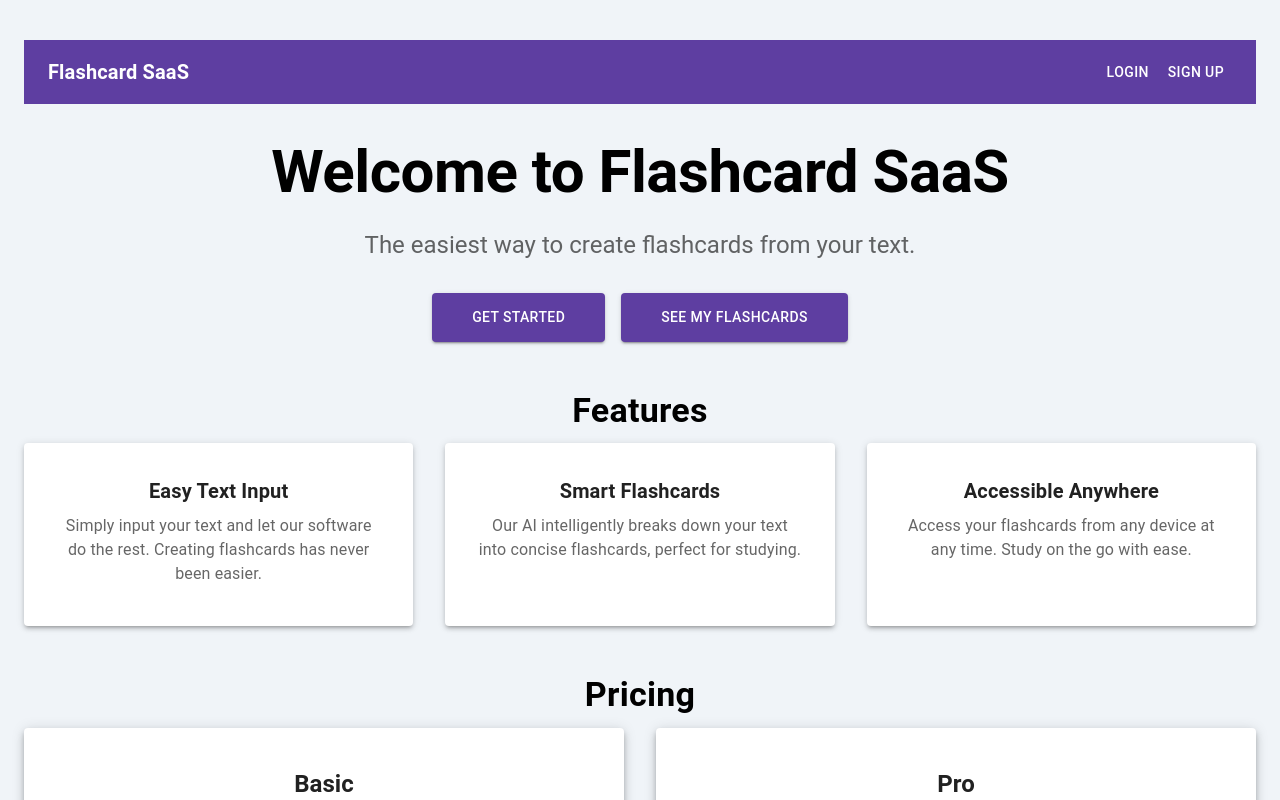
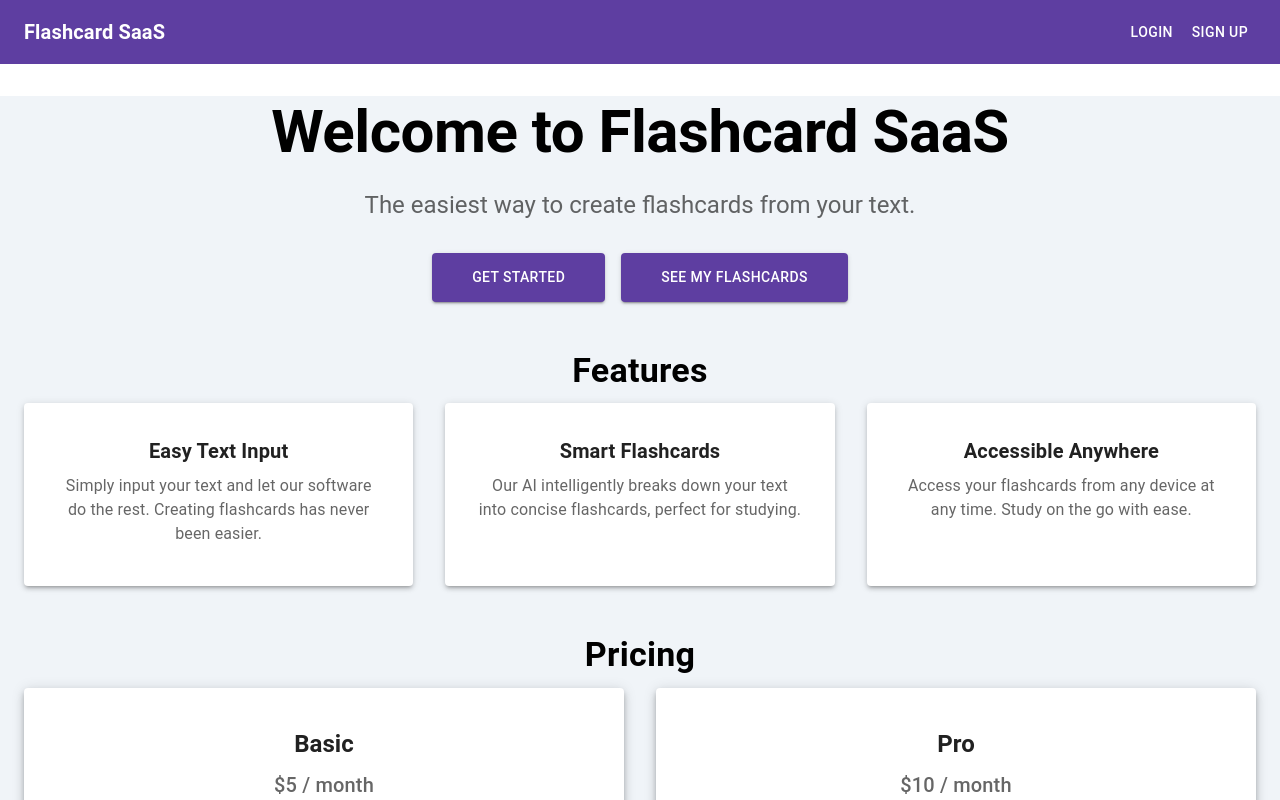
Before and after one commit to ismailperachaprogramming/ai-flashcards-sass, a Next.js app: page / in a window 1280 px wide. Shown: the top 800 px of the page. Built offline with nearby package versions, Linux system fonts and the light colour scheme; no server answers.

Commit message:
navbar homepage fix

```diff
--- a/app/generate/page.js
+++ b/app/generate/page.js
@@ -8,11 +8,11 @@ import { db } from "@/firebase"
 import { createTheme, ThemeProvider } from '@mui/material/styles'
 import Link from 'next/link'
 
-// Define the royal purple theme
+
 const theme = createTheme({
   palette: {
     primary: {
-      main: '#7851A9', // Royal Purple
+      main: '#7851A9',
     },
     secondary: {
       main: '#f1f1f1',
--- a/app/page.js
+++ b/app/page.js
@@ -25,7 +25,7 @@ export default function Home() {
     }
 
     const stripe = await getStripe()
-    const {error} = await stripe.redirectToCheckout({
+    const { error } = await stripe.redirectToCheckout({
       sessionId: checkoutSessionJson.id,
     })
 
@@ -36,13 +36,13 @@ export default function Home() {
 
   return (
     <CustomSWRConfig>
-      <Container maxWidth="xl" sx={{ bgcolor: '#f0f4f8', minHeight: '100vh', py: 5 }}>
       <Head>
         <title>Flashcard SaaS</title>
         <meta name="description" content="Create flashcards from your text" />
       </Head>
 
-        <AppBar position="static" sx={{ bgcolor: '#5e3ea1', boxShadow: 'none', mb: 4 }}>
+      {/* AppBar placed outside of the Container to extend its width */}
+      <AppBar position="static" sx={{ bgcolor: '#5e3ea1', boxShadow: 'none' }}>
         <Toolbar>
           <Typography variant="h6" sx={{ flexGrow: 1, fontWeight: 'bold' }}>Flashcard SaaS</Typography>
           <SignedOut>
@@ -55,6 +55,7 @@ export default function Home() {
         </Toolbar>
       </AppBar>
 
+      <Container maxWidth="xl" sx={{ bgcolor: '#f0f4f8', minHeight: '100vh', py: 0 }}>
         <Box textAlign="center" sx={{ my: 4 }}>
           <Typography variant="h2" fontWeight="bold" gutterBottom>
             Welcome to Flashcard SaaS
```
Lines whose indentation alone changed are shown as unchanged.
